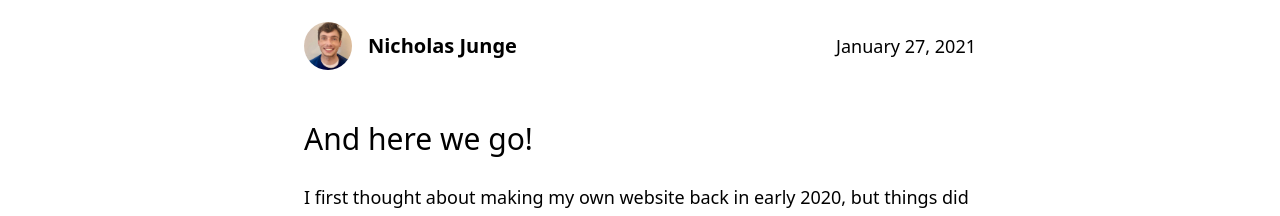
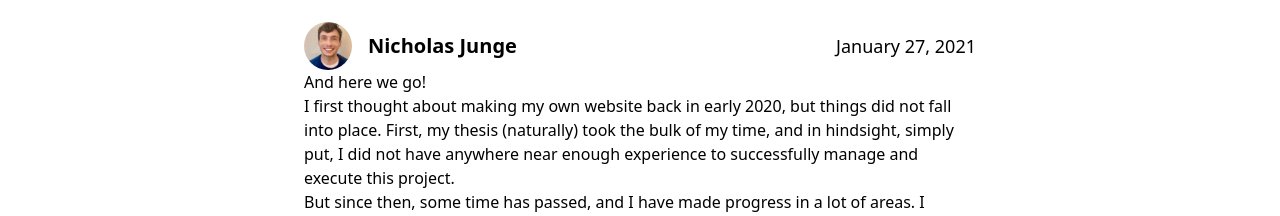
Before and after one commit to nicholasjng/personal-website, a Next.js app: page /blog/hello-world in a window 1280 px wide. Shown: the part 584-800 px from the top of the page. Built offline with nearby package versions, Linux system fonts and the light colour scheme.

Commit message:
Add tailwind typography to markdown class

```diff
--- a/components/post-body.tsx
+++ b/components/post-body.tsx
@@ -9,7 +9,7 @@ export default function PostBody({ content }: Props) {
   return (
     <div className="max-w-2xl mx-auto">
       <div
-        className={markdownStyles.markdown}
+        className="prose prose-blue lg:prose-xl"
         // IMPORTANT: DOMPurify sanitizing on server-side
         // eslint-disable-next-line react/no-danger
         dangerouslySetInnerHTML={{ __html: DOMPurify.sanitize(content) }}
```
